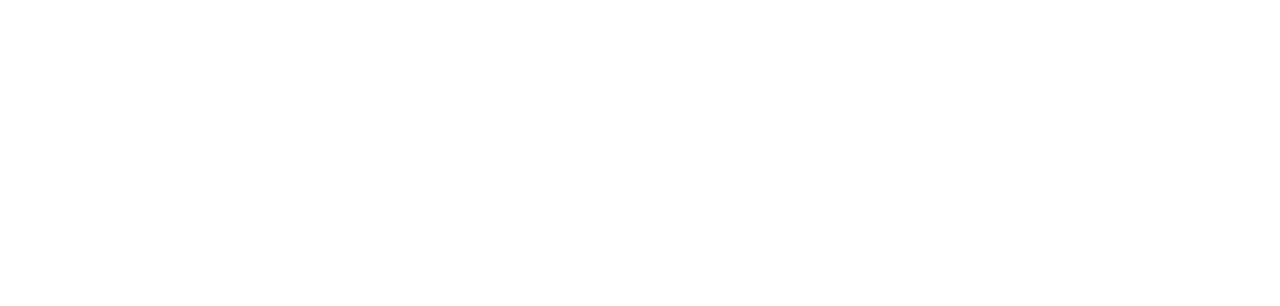
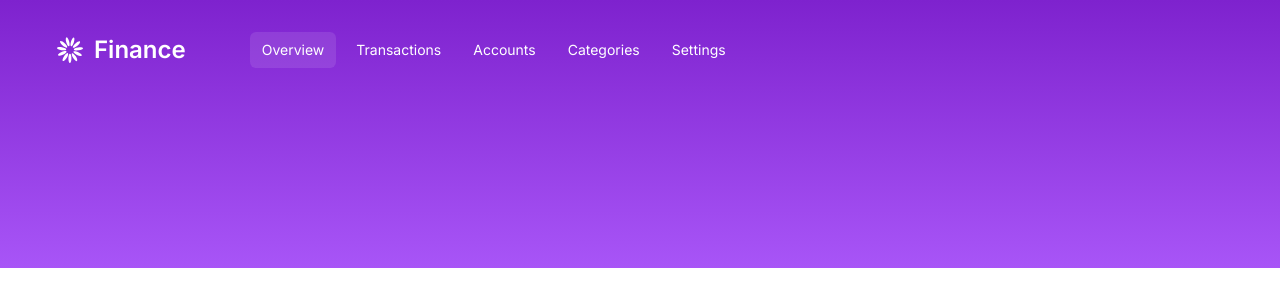
Before and after one commit to archerzou/finance-dashboard, a Next.js app: page / in a window 1280 px wide. Shown: the top 306 px of the page. Built offline with nearby package versions, Linux system fonts and the light colour scheme.

Commit message:
completet setup hono

```diff
--- /dev/null
+++ b/app/(dashboard)/layout.tsx
@@ -0,0 +1,16 @@
+import Header from "../../components/header";
+
+type Props = {
+  children: React.ReactNode;
+};
+
+const DashboardLayout = ({ children }: Props) => {
+  return (
+    <>
+      <Header />
+      <main className="px-3 lg:px-14">{children}</main>
+    </>
+  );
+};
+
+export default DashboardLayout;
--- /dev/null
+++ b/app/api/[[...route]]/route.ts
@@ -0,0 +1,24 @@
+import { Hono } from "hono";
+import { handle } from "hono/vercel";
+
+import { clerkMiddleware, getAuth } from "@hono/clerk-auth";
+
+export const runtime = "edge";
+
+const app = new Hono().basePath("/api");
+
+app.get("/hello", clerkMiddleware(), (c) => {
+  const auth = getAuth(c);
+
+  if (!auth?.userId) {
+    return c.json({ error: "Unauthorized" });
+  }
+
+  return c.json({
+    message: "Hello Next.js!",
+    userId: auth.userId,
+  });
+});
+
+export const GET = handle(app);
+export const POST = handle(app);
--- a/app/api/test/[testId]/route.ts
+++ /dev/null
@@ -1,11 +0,0 @@
-import { NextRequest, NextResponse } from "next/server";
-
-export const GET = (
-  request: NextRequest,
-  { params }: { params: { testId: string } }
-) => {
-  return NextResponse.json({
-    hello: "world",
-    testId: params.testId,
-  });
-};
--- a/app/api/test/route.ts
+++ /dev/null
@@ -1,7 +0,0 @@
-import { NextResponse } from "next/server";
-
-export const GET = () => {
-  return NextResponse.json({
-    hello: "world",
-  });
-};
--- /dev/null
+++ b/components/header-logo.tsx
@@ -0,0 +1,15 @@
+import Image from "next/image";
+import Link from "next/link";
+
+const HeaderLogo = () => {
+  return (
+    <Link href="/">
+      <div className="items-center hidden lg:flex">
+        <Image src="/logo.svg" alt="Logo" height={28} width={28} />
+        <p className="font-semibold text-white text-2xl ml-2.5">Finance</p>
+      </div>
+    </Link>
+  );
+};
+
+export default HeaderLogo;
--- /dev/null
+++ b/components/header.tsx
@@ -0,0 +1,32 @@
+import { ClerkLoaded, ClerkLoading, UserButton } from "@clerk/nextjs";
+import HeaderLogo from "@/components/header-logo";
+import Navigation from "@/components/navigation";
+import { Loader2 } from "lucide-react";
+import WelcomeMsg from "./welcome-msg";
+
+const Header = () => {
+  return (
+    <header
+      className="bg-gradient-to-b from-purple-700
+    to-purple-500 px-4 py-8 lg:px-14 pb-36"
+    >
+      <div className="max-w-screen-2xl mx-auto">
+        <div className="w-full flex items-center justify-between mb-14">
+          <div className="flex items-center lg:gap-x-16">
+            <HeaderLogo />
+            <Navigation />
+          </div>
+          {/* <ClerkLoaded>
+            <UserButton afterSignOutUrl="/" />
+          </ClerkLoaded>
+          <ClerkLoading>
+            <Loader2 className="size-8 animate-spin text-slate-400"/>
+          </ClerkLoading> */}
+        </div>
+        {/* <WelcomeMsg /> */}
+      </div>
+    </header>
+  );
+};
+
+export default Header;
--- /dev/null
+++ b/components/nav-button.tsx
@@ -0,0 +1,28 @@
+import Link from "next/link";
+
+import { Button } from "./ui/button";
+import { cn } from "@/lib/utils";
+
+type Props = {
+  href: string;
+  label: string;
+  isActive?: boolean;
+};
+
+const NavButton = ({ href, label, isActive }: Props) => {
+  return (
+    <Button
+      asChild
+      size="sm"
+      variant="outline"
+      className={cn(
+        "w-full lg:w-auto justify-between font-normal hover:bg-white/20 hover:text-white border-none focus-visible:ring-offset-0 focus-visible:ring-transparent outline-none text-white focus:bg-white/30 transition",
+        isActive ? "bg-white/10 text-white" : "bg-transparent"
+      )}
+    >
+      <Link href={href}>{label}</Link>
+    </Button>
+  );
+};
+
+export default NavButton;
--- /dev/null
+++ b/components/navigation.tsx
@@ -0,0 +1,57 @@
+"use client";
+
+import { usePathname, useRouter } from "next/navigation";
+import { useState } from "react";
+import { useMedia } from "react-use";
+import { Menu } from "lucide-react";
+
+import { Button } from "@/components/ui/button";
+import NavButton from "@/components/nav-button";
+
+const routes = [
+  {
+    href: "/",
+    label: "Overview",
+  },
+  {
+    href: "/transactions",
+    label: "Transactions",
+  },
+  {
+    href: "/accounts",
+    label: "Accounts",
+  },
+  {
+    href: "/categories",
+    label: "Categories",
+  },
+  {
+    href: "/settings",
+    label: "Settings",
+  },
+];
+
+const navigation = () => {
+  //   const [isOpen, setIsOpen] = useState(false);
+
+  //   const router = useRouter();
+  const pathname = usePathname();
+  //   const isMobile = useMedia("(max-width: 1024px)", false);
+  return (
+    <nav
+      className="hiddetn lg:flex items-center gap-x-2
+  overflow-x-auto"
+    >
+      {routes.map((route) => (
+        <NavButton
+          key={route.href}
+          href={route.href}
+          label={route.label}
+          isActive={pathname === route.href}
+        />
+      ))}
+    </nav>
+  );
+};
+
+export default navigation;
```
Also changed, not shown: package.json (+7 -1 lines), 1 other file (tests, documents, lock files or other folders).
